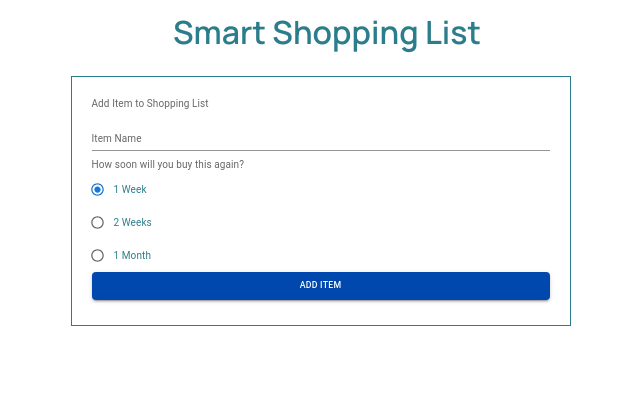
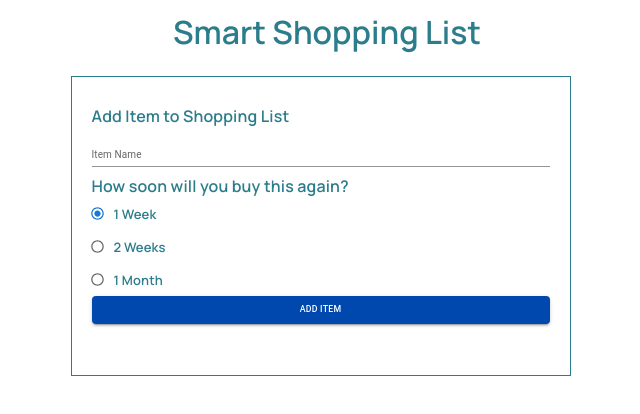
Before and after one commit to tinazarb/tcl-52-smart-shopping-list, a React (Vite) app: page /add-item in a window 1280 px wide. Shown: the top 414 px of the page, without its empty margins (313-953 px from the left). Built offline with nearby package versions, Linux system fonts and the light colour scheme.

Commit message:
Update typography on Add Item page

```diff
--- a/src/views/AddItem.jsx
+++ b/src/views/AddItem.jsx
@@ -11,6 +11,7 @@ import {
 	RadioGroup,
 	Radio,
 	TextField,
+	Typography,
 } from '@mui/material';
 
 export function AddItem({ listToken, data }) {
@@ -94,18 +95,45 @@ export function AddItem({ listToken, data }) {
 		}
 	};
 
+	const primaryTypographyProps = {
+		style: {
+			fontFamily:
+				"'Manrope', sans-serif, -apple-system, BlinkMacSystemFont, avenir next, avenir, segoe ui, helvetica neue, helvetica, Ubuntu, roboto, noto, arial, sans-serif",
+			fontWeight: '600',
+			fontSize: '1.6rem',
+			lineHeight: '1.4',
+			color: 'var(--color-aqua-blue)',
+			paddingTop: '.8rem',
+		},
+	};
+
+	const secondaryTypographyProps = {
+		style: {
+			fontFamily:
+				"'Manrope', sans-serif, -apple-system, BlinkMacSystemFont, avenir next, avenir, segoe ui, helvetica neue, helvetica, Ubuntu, roboto, noto, arial, sans-serif",
+			fontWeight: '600',
+			fontSize: '1.3rem',
+			lineHeight: '1.4',
+			color: 'var(--color-aqua-blue)',
+		},
+	};
+
 	return (
 		<>
 			<Box
 				sx={{
 					width: '50rem',
-					height: '25rem',
+					height: '30rem',
 					border: '.05rem solid #2c7d8c',
 					padding: '2rem',
 				}}
 			>
 				<FormControl onSubmit={submitForm} component="form" fullWidth>
-					<FormLabel>Add Item to Shopping List</FormLabel>
+					<FormLabel>
+						<Typography {...primaryTypographyProps}>
+							Add Item to Shopping List
+						</Typography>
+					</FormLabel>
 					<TextField
 						id="addItemInput"
 						type="text"
@@ -118,11 +146,17 @@ export function AddItem({ listToken, data }) {
 						onChange={handleChangeItem}
 					/>
 					<div>
-						<FormLabel>How soon will you buy this again?</FormLabel>
+						<FormLabel>
+							<Typography {...primaryTypographyProps}>
+								How soon will you buy this again?
+							</Typography>
+						</FormLabel>
 						<RadioGroup defaultValue="soon" name="radio-buttons-group">
 							<FormControlLabel
 								id="soon"
-								label="1 Week"
+								label={
+									<Typography {...secondaryTypographyProps}>1 Week</Typography>
+								}
 								name="buyAgain"
 								control={<Radio />}
 								value={soon}
@@ -131,7 +165,9 @@ export function AddItem({ listToken, data }) {
 							/>
 							<FormControlLabel
 								id="kindOfSoon"
-								label="2 Weeks"
+								label={
+									<Typography {...secondaryTypographyProps}>2 Weeks</Typography>
+								}
 								name="buyAgain"
 								control={<Radio />}
 								value={kindOfSoon}
@@ -140,7 +176,9 @@ export function AddItem({ listToken, data }) {
 							/>
 							<FormControlLabel
 								id="notSoon"
-								label="1 Month"
+								label={
+									<Typography {...secondaryTypographyProps}>1 Month</Typography>
+								}
 								name="buyAgain"
 								control={<Radio />}
 								value={notSoon}
--- a/src/views/Home.jsx
+++ b/src/views/Home.jsx
@@ -41,8 +41,8 @@ export function Home({ handleNewToken, setListToken, listToken }) {
 
 	return (
 		<div className="Home">
-			<h2>Welcome to your smart shopping list</h2>
-			<NavLink to="/about">Learn how to use your smart shopping app</NavLink>
+			<h2>Welcome to your Smart Shopping List</h2>
+			<NavLink to="/about">Learn how to use the Shopping List App</NavLink>
 			<div className="home-buttons">
 				<button onClick={handleCreateNewList}>Create New List</button>
 				<button onClick={handleJoinExistingList}>Join Existing List</button>
--- a/src/views/List.jsx
+++ b/src/views/List.jsx
@@ -61,7 +61,7 @@ export function List({ data, listToken }) {
 						<ul>
 							{/* sort items by urgency */}
 							{!filteredItems.length ? (
-								<p>It's not here!</p>
+								<p>{searchedItem} is not on your Shopping List</p>
 							) : (
 								filteredItems.map((list) => {
 									return (
```
